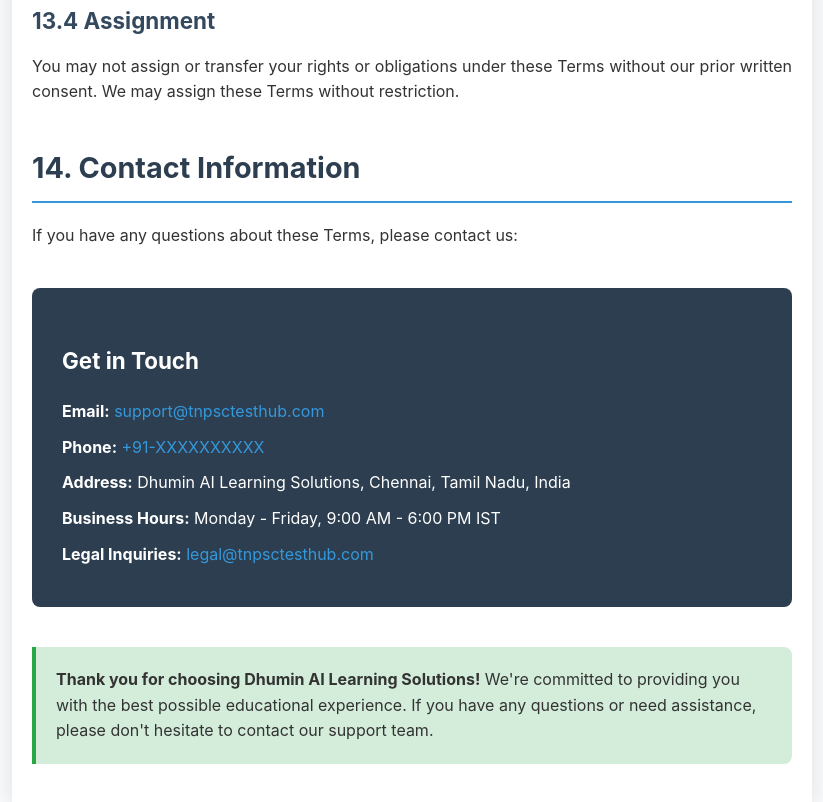
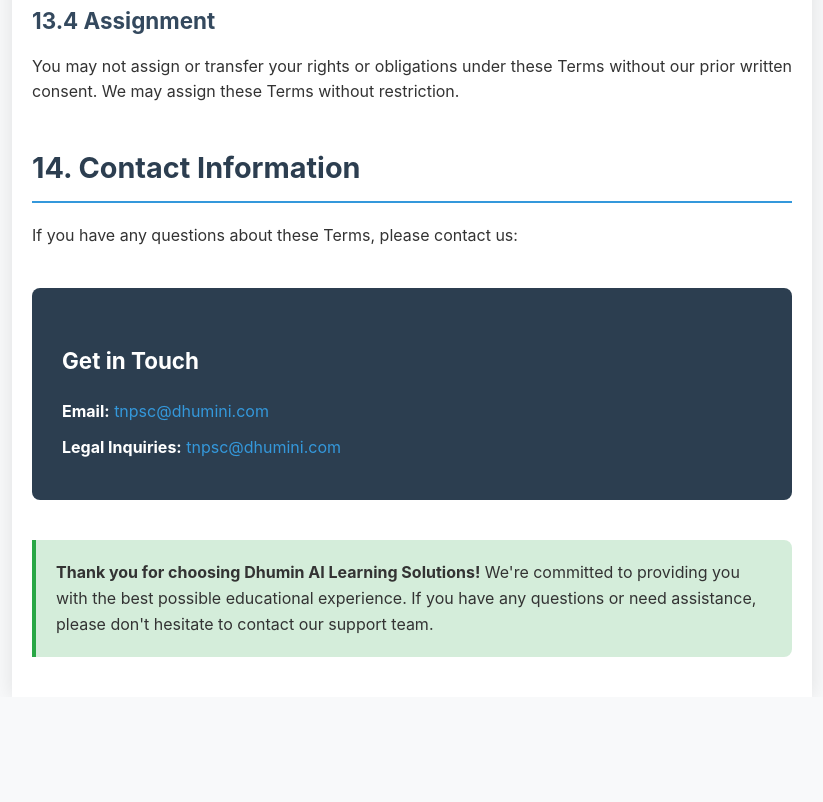
Before and after one commit to dhuminiai-eng/dhuminiai-eng.github.io, a plain HTML site: page terms.html in a window 1280 px wide. Shown: the part 9549-10351 px from the top of the page, without its empty margins (228-1051 px from the left). After the commit the page ends 10246 px from the top, so only its background shows below. Drawn offline with Linux system fonts and the light colour scheme.

Commit message:
Update terms.html

```diff
--- a/terms.html
+++ b/terms.html
@@ -560,11 +560,8 @@
 
             <div class="contact-info">
                 <h3>Get in Touch</h3>
-                <p><strong>Email:</strong> <a href="mailto:support@tnpsctesthub.com">support@tnpsctesthub.com</a></p>
-                <p><strong>Phone:</strong> <a href="tel:+91-XXXXXXXXXX">+91-XXXXXXXXXX</a></p>
-                <p><strong>Address:</strong> Dhumin AI Learning Solutions, Chennai, Tamil Nadu, India</p>
-                <p><strong>Business Hours:</strong> Monday - Friday, 9:00 AM - 6:00 PM IST</p>
-                <p><strong>Legal Inquiries:</strong> <a href="mailto:legal@tnpsctesthub.com">legal@tnpsctesthub.com</a></p>
+                <p><strong>Email:</strong> <a href="mailto:tnpsc@dhumini.com">tnpsc@dhumini.com</a></p>
+                <p><strong>Legal Inquiries:</strong> <a href="mailto:tnpsc@dhumini.com">tnpsc@dhumini.com</a></p>
             </div>
         </div>
 
```
